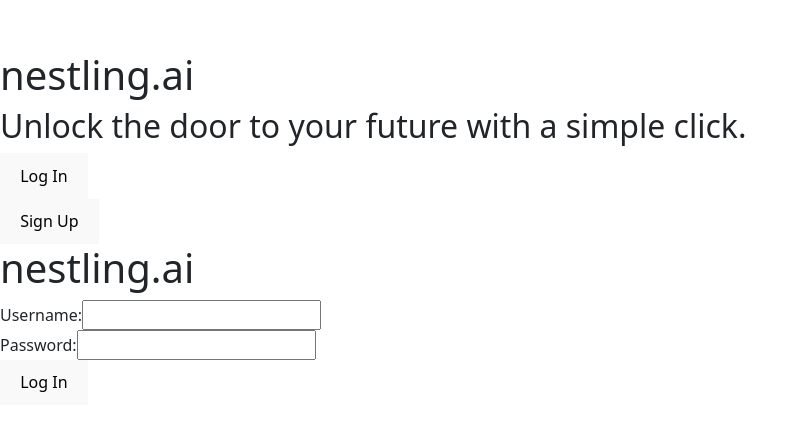
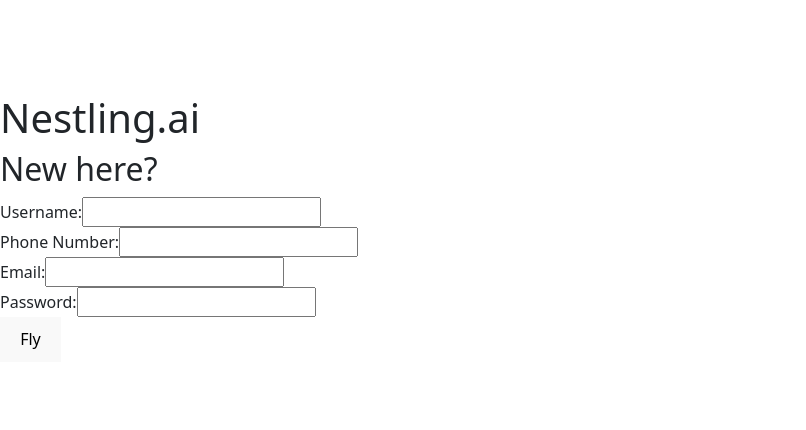
Before and after one commit to huaizhic/nestling, a React (Vite) app in the folder nestling copy/: page /sign-up in a window 1280 px wide. Shown: the part 172-602 px from the top of the page, without its empty margins (0-806 px from the left). Built offline with nearby package versions, Linux system fonts and the light colour scheme.

Commit message:
Added more pages
Added route to login page and also added a reset password page

```diff
--- a/nestling copy/src/App.jsx
+++ b/nestling copy/src/App.jsx
@@ -1,15 +1,18 @@
 import React, { useState } from 'react';
-import { BrowserRouter as Router, Route } from 'react-router-dom';
+import {Route, Routes } from 'react-router-dom';
 import LandingPage from './components/LandingPage.jsx';
 import LoginPage from './components/LoginPage.jsx';
+import SignUp from './components/SignUp.jsx';
+import ResetPassword from './components/ResetPassword.jsx';
 
 function App() {
   return (
-    <div>
-      <LandingPage/>
-      <LoginPage/>
-    </div>
-
+    <Routes>
+      <Route path="/" element = {<LandingPage />} />
+      <Route path="/login" element = {<LoginPage />} />
+      <Route path="/sign-up" element = {<SignUp />} />
+      <Route path="/reset-password" element = {<ResetPassword />} />
+    </Routes>
   );
 }
 
--- a/nestling copy/src/components/LandingPage.jsx
+++ b/nestling copy/src/components/LandingPage.jsx
@@ -6,8 +6,8 @@
         <div className="landing-page">
             <div><h1>nestling.ai</h1></div>
             <div><h2>Unlock the door to your future with a simple click.</h2></div>
-            <div><button onClick={() => alert('Button clicked!')}>Log In</button></div>
-            <div><button onClick={() => alert('Button clicked!')}>Sign Up</button></div>
+            <div><Link to="/login"><button>Login</button></Link></div>
+            <div><Link to="/signup"><button>Signup</button></Link></div>
         </div>
     );
   }
--- a/nestling copy/src/components/LoginPage.jsx
+++ b/nestling copy/src/components/LoginPage.jsx
@@ -1,4 +1,5 @@
 import React, { useState } from 'react';
+import { Link } from 'react-router-dom';
 
 function LoginPage() {
   const [username, setUsername] = useState('');
@@ -43,6 +44,7 @@
             />
           </div>
           <button type="submit">Log In</button>
+          <Link to="/reset-password">Forgot Password?</Link>
         </form>
       </div>
     </div>
--- /dev/null
+++ b/nestling copy/src/components/ResetPassword.jsx
@@ -0,0 +1,62 @@
+import React, { useState } from 'react';
+
+function ResetPassword() {
+  const [newPassword, setNewPassword] = useState('');
+  const [confirmNewPassword, setConfirmNewPassword] = useState('');
+  const [passwordsMatch, setPasswordsMatch] = useState(true);
+
+  const handleNewPasswordChange = (e) => {
+    setNewPassword(e.target.value);
+    if (passwordsMatch === false && e.target.value === confirmNewPassword) {
+      setPasswordsMatch(true);
+    }
+  };
+
+  const handleConfirmNewPasswordChange = (e) => {
+    setConfirmNewPassword(e.target.value);
+    if (passwordsMatch === false && e.target.value === newPassword) {
+      setPasswordsMatch(true);
+    }
+  };
+
+  const handleSubmit = (e) => {
+    e.preventDefault();
+    if (newPassword !== confirmNewPassword) {
+      setPasswordsMatch(false);
+      return;
+    }
+    // Add logic to handle form submission (e.g., validate inputs, submit data to server)
+    console.log('New Password:', newPassword);
+    console.log('Confirm New Password:', confirmNewPassword);
+  };
+
+  return (
+    <div className="reset-password">
+      <h2>Reset Password</h2>
+      <form onSubmit={handleSubmit}>
+        <div>
+          <label htmlFor="newPassword">Enter new password:</label>
+          <input
+            type="password"
+            id="newPassword"
+            value={newPassword}
+            onChange={handleNewPasswordChange}
+          />
+        </div>
+        <div>
+          <label htmlFor="confirmNewPassword">Confirm new password:</label>
+          <input
+            type="password"
+            id="confirmNewPassword"
+            value={confirmNewPassword}
+            onChange={handleConfirmNewPasswordChange}
+          />
+          {!passwordsMatch && <p>Passwords do not match. Please renter password.</p>}
+        </div>
+        <button type="submit">Reset Password</button>
+      </form>
+    </div>
+  );
+}
+
+export default ResetPassword;
--- /dev/null
+++ b/nestling copy/src/components/SignUp.jsx
@@ -0,0 +1,81 @@
+import React, { useState } from 'react';
+
+function RegistrationForm() {
+  const [username, setUsername] = useState('');
+  const [phoneNumber, setPhoneNumber] = useState('');
+  const [email, setEmail] = useState('');
+  const [password, setPassword] = useState('');
+
+  const handleUsernameChange = (e) => {
+    setUsername(e.target.value);
+  };
+
+  const handlePhoneNumberChange = (e) => {
+    setPhoneNumber(e.target.value);
+  };
+
+  const handleEmailChange = (e) => {
+    setEmail(e.target.value);
+  };
+
+  const handlePasswordChange = (e) => {
+    setPassword(e.target.value);
+  };
+
+  const handleSubmit = (e) => {
+    e.preventDefault();
+    // Add logic to handle form submission (e.g., validate inputs, submit data to server)
+    console.log('Username:', username);
+    console.log('Phone Number:', phoneNumber);
+    console.log('Email:', email);
+    console.log('Password:', password);
+  };
+
+  return (
+    <div className="sign-up">
+      <h1>Nestling.ai</h1>
+      <h2>New here?</h2>
+      <form onSubmit={handleSubmit}>
+        <div>
+          <label htmlFor="username">Username:</label>
+          <input
+            type="text"
+            id="username"
+            value={username}
+            onChange={handleUsernameChange}
+          />
+        </div>
+        <div>
+          <label htmlFor="phoneNumber">Phone Number:</label>
+          <input
+            type="text"
+            id="phoneNumber"
+            value={phoneNumber}
+            onChange={handlePhoneNumberChange}
+          />
+        </div>
+        <div>
+          <label htmlFor="email">Email:</label>
+          <input
+            type="email"
+            id="email"
+            value={email}
+            onChange={handleEmailChange}
+          />
+        </div>
+        <div>
+          <label htmlFor="password">Password:</label>
+          <input
+            type="password"
+            id="password"
+            value={password}
+            onChange={handlePasswordChange}
+          />
+        </div>
+        <button type="submit">Fly</button>
+      </form>
+    </div>
+  );
+}
+
+export default RegistrationForm;
--- a/nestling copy/src/main.jsx
+++ b/nestling copy/src/main.jsx
@@ -3,9 +3,12 @@
 import App from './App'
 import './index.css'
 import 'bootstrap/dist/css/bootstrap.min.css';
+import { BrowserRouter } from 'react-router-dom';
 
 ReactDOM.createRoot(document.getElementById('root')).render(
   <React.StrictMode>
-    <App />
+    <BrowserRouter>
+      <App />
+    </BrowserRouter>
   </React.StrictMode>,
 )
```
